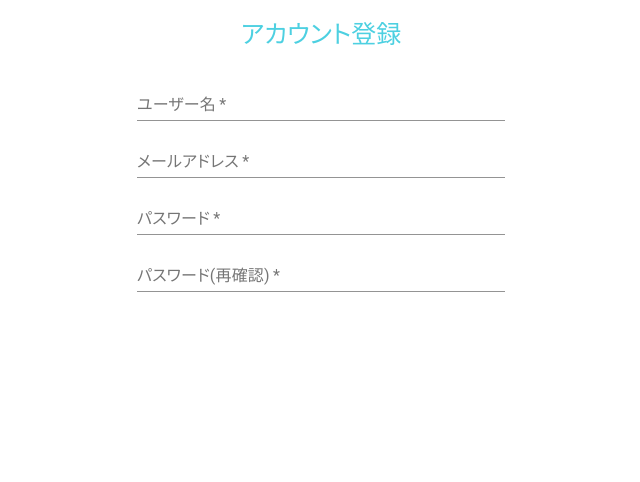
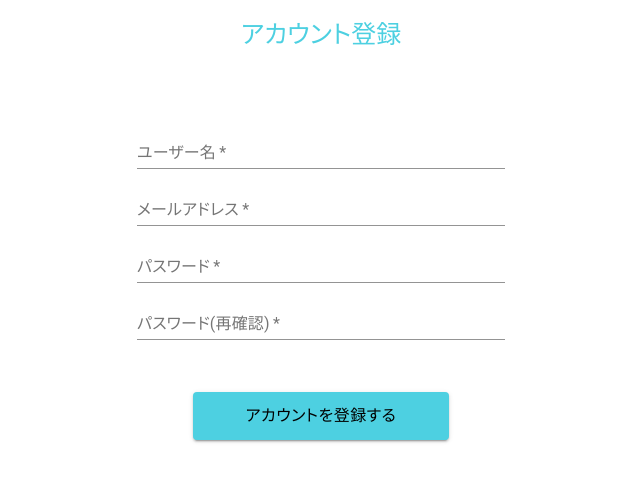
Before and after one commit to House-lovers7/ec-app, a React (Create React App) app: page /signup in a window 1280 px wide. Shown: the top 482 px of the page, without its empty margins (319-959 px from the left). Built offline with nearby package versions, Linux system fonts and the light colour scheme.

Commit message:
firebaseルールデプロイとsignUpの実装

```diff
--- /dev/null
+++ b/src/components/Uikit/PrimaryButton.jsx
@@ -0,0 +1,26 @@
+import React from "react";
+import { Button } from "@material-ui/core";
+import { makeStyles } from "@material-ui/core";
+
+const useStyles = makeStyles( {
+  "button": {
+    backgroundColor: "#4dd0e1",
+    color: "#000",
+    fontSize: 16,
+    height: 48,
+    marginButton: 16,
+    width: 256
+  }
+})
+
+const PrimaryButton = (props) => {
+  const classes = useStyles();
+
+  return(
+  <Button className={classes.button} variant="contained" onClick={() => props.onClick()}>
+    {props.label}
+  </Button>
+)
+}
+
+export default PrimaryButton
--- a/src/components/Uikit/index.js
+++ b/src/components/Uikit/index.js
@@ -1 +1,2 @@
+import {default as PrimaryButton} from './PrimaryButton'
 import {default as TextInput} from './TextInput'
--- a/src/firebase/index.js
+++ b/src/firebase/index.js
@@ -1,13 +1,15 @@
-import firebase from 'firebase/app'
-import 'firebase/auth'
-import 'firebase/firestore'
-import 'firebase/storage'
-import 'firebase/functions'
+import firebase from 'firebase/compat/app';
+import "firebase/compat/auth";
+import "firebase/compat/firestore";
+import "firebase/compat/functions";
+import "firebase/compat/storage";
 import {firebaseConfig} from "./config";
 
 firebase.initializeApp(firebaseConfig);
 export const auth = firebase.auth();
 export const db = firebase.firestore();
+export const functions = firebase.functions();
 export const storage = firebase.storage();
-export const functions = firebase.functions();
+export const fb = firebase;
+export const FirebaseFieldValue = firebase.firestore.FieldValue
 export const FirebaseTimestamp = firebase.firestore.Timestamp;
--- a/src/reducks/users/operations.js
+++ b/src/reducks/users/operations.js
@@ -1,5 +1,6 @@
 import {signInAction} from "./actions";
 import {push} from 'connected-react-router';
+import {auth,db,FirebaseTimestamp} from '../../firebase/index'
 
 export const signIn = () => {
   return async (dispatch, getState) => {
@@ -8,7 +9,9 @@ export const signIn = () => {
     if (!isSignedIn) {
       const url = 'https://api.github.com/users/House-lovers7'
 
-      const response = await fetch(url).then(res => res.json()).catch(() => null)
+      const response = await fetch(url)
+      .then(res => res.json())
+      .catch(() => null)
       const username = response.login
 
       dispatch(signInAction({
@@ -20,3 +23,38 @@ export const signIn = () => {
     }
   }
 }
+
+export const signUp = (username, email, password, confirmPassword) => {
+  return async (dispatch) => {
+      // Validations
+    if (username === "" || email === "" || password === "" || confirmPassword === "" ){
+    alert("必須入力項目です")
+    return false
+  }
+  if (password !== confirmPassword) {
+    alert("パスワードが一致しません、もう一度お試しください")
+    return false
+  }
+
+  return auth.createUserWithEmailAndPassword(email, password).then(result => {
+    const user = result.user
+
+    if (user){
+      const uid = user.uid
+      const timestamp = FirebaseTimestamp.now()
+
+      const userInitialData = {
+        created_at: timestamp,
+        email: email,
+        role: "customer",
+        uid: uid,
+        updated_at: timestamp,
+        username: username
+      }
+      db.collection('users').doc(uid).set(userInitialData).then(() => {
+        dispatch(push('/'))
+      })
+    }
+  })
+}
+}
--- a/src/templates/SignUp.jsx
+++ b/src/templates/SignUp.jsx
@@ -1,7 +1,12 @@
 import React, {useCallback, useState} from "react";
-import TextInput from "../components/Uikit/TextInput";
+import TextInput from "../components/UIkit/TextInput";
+import PrimaryButton from "../components/UIkit/PrimaryButton";
+import {signUp } from "../reducks/users/operations";
+import { useDispatch } from "react-redux";
+
 
 const SignUp = () => {
+  const dispatch = useDispatch();
 
   const
   [username, setUsername] = useState(""),
@@ -27,10 +32,8 @@ const SignUp = () => {
 
 return (
 <div className="c-section-container">
-  <h2 className="u-text__headline u-text-center">
-  アカウント登録
-  </h2>
-    <div className="module-spacer--medium" >
+  <h2 className="u-text__headline u-text-center">アカウント登録</h2>
+    <div className="module-spacer--medium" />
       <TextInput
        fullWidth={true} label={"ユーザー名"} multiline={false} required={true}
        rows={1} value={username} type={"text"} onChange={inputUsername}
@@ -47,6 +50,12 @@ return (
        fullWidth={true} label={"パスワード(再確認)"} multiline={false} required={true}
        rows={1} value={confirmPassword} type={"password"} onChange={inputConfirmPassword}
       />
+     <div className="module-spacer--medium" />
+    <div className="center">
+      <PrimaryButton
+      label={"アカウントを登録する"}
+      onClick={() => dispatch(signUp(username, email, password, confirmPassword))}
+      />
     </div>
 </div>
 )
```
Also changed, not shown: 1 other file (tests, documents, lock files or other folders).
